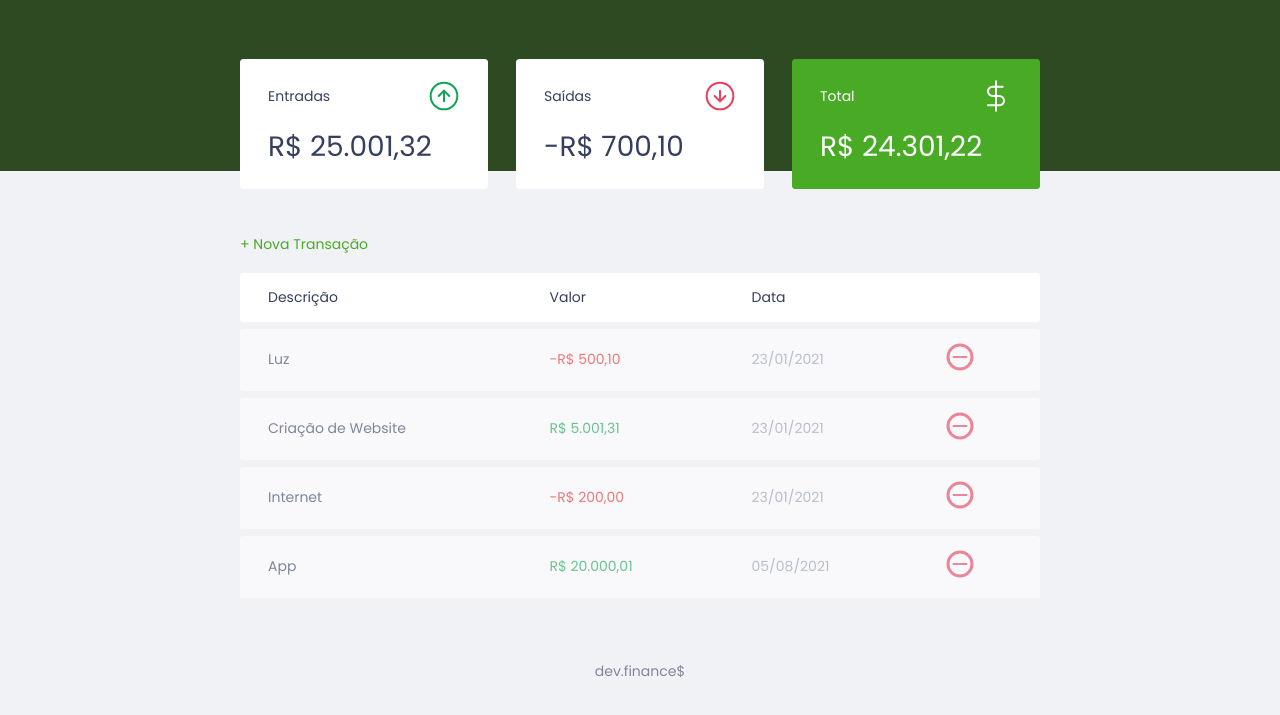
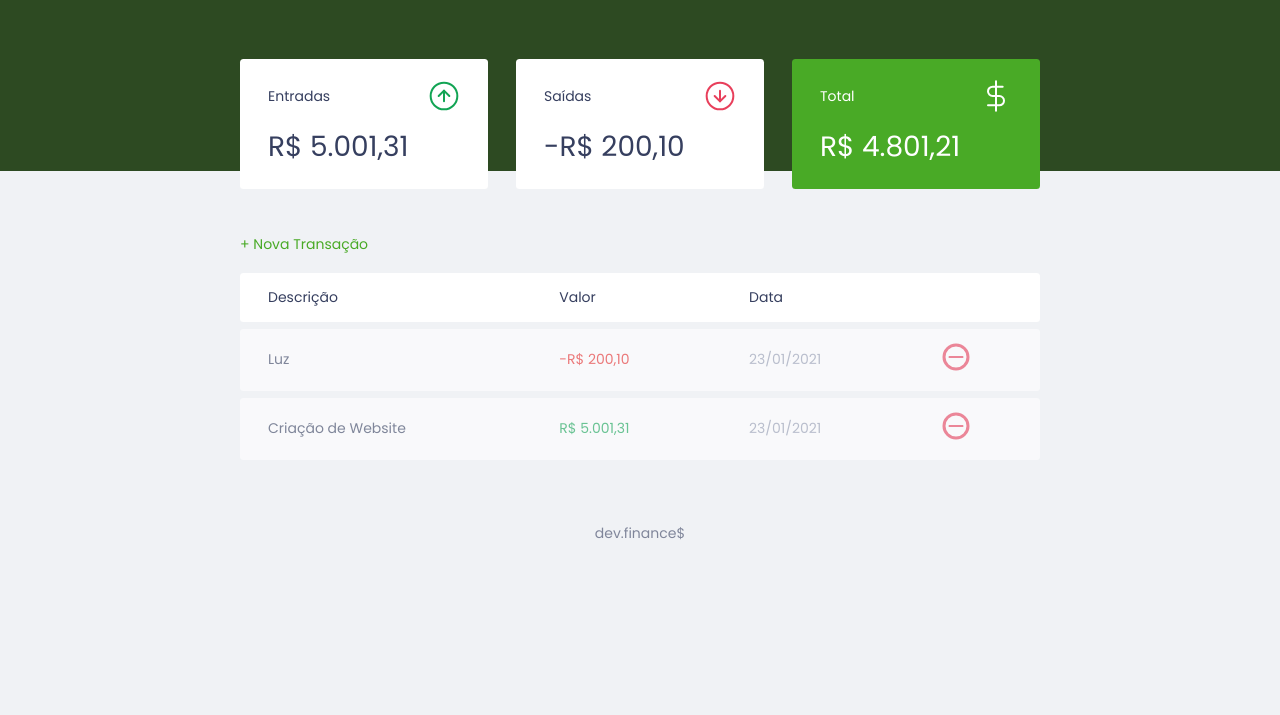
Before and after one commit to faeelcardoso/dev-finances-rocketseat, a plain HTML site: page index.html in a window 1280 px wide. Shown: the part 55-770 px from the top of the page. Drawn offline with Linux system fonts and the light colour scheme.

Commit message:
A lot of updates, but far away to finish yet

```diff
--- a/index.html
+++ b/index.html
@@ -30,7 +30,7 @@
           <span>Entradas</span>
           <img src="./assets/income.svg" alt="Imagem de entradas">
         </h3>
-        <p id="incomeDisplay"></p>
+        <p id="incomeDisplay">R$ 0,00</p>
       </div>
 
       <div class="card">
@@ -38,7 +38,7 @@
           <span>Saídas</span>
           <img src="./assets/expense.svg" alt="Imagem de saídas">
         </h3>
-        <p id="outgoingDisplay"></p>
+        <p id="outgoingDisplay">R$ 0,00</p>
       </div>
 
       <div class="card total">
@@ -46,7 +46,7 @@
           <span>Total</span>
           <img src="./assets/total.svg" alt="Imagem do total">
         </h3>
-        <p id="totalDisplay"></p>
+        <p id="totalDisplay">R$ 0,00</p>
       </div>
     </section>
 
@@ -78,7 +78,7 @@
     <div class="modal">
       <div id="form">
         <h2>Nova Transação</h2>
-        <form action="">
+        <form action="" onsubmit="Form.submit(event)">
           <div class="input-group">
             <input aria-label="Descrição" type="text" name="description" id="description" placeholder="Descrição">
           </div>
@@ -105,7 +105,6 @@
   </div>
 
   <script src="./scripts/script.js"></script>
-  <script src="./scripts/interface.js"></script>
 </body>
 
 </html>
--- a/scripts/interface.js
+++ /dev/null
@@ -1,43 +0,0 @@
-const STATUS_MODAL = "active";
-
-start();
-
-function start() {
-  creatingDOM(finances.transactions);
-}
-
-function modal() {
-   // NEW THING!!! instead of using open/close, toggle do the same thing but in a easier way
-  document.querySelector(".modal-overlay").classList.toggle(STATUS_MODAL);
-}
-
-function creatingDOM(transactions) {
-  const tbody = document.querySelector("#data-table tbody");
-
-  transactions.forEach(transaction => {
-    const tr = document.createElement("tr");
-    tr.innerHTML = innerHTMLTransaction(transaction);
-    tbody.appendChild(tr);
-  });
-
-  // Balance
-  document.querySelector("#incomeDisplay").innerHTML = finances.utils.formatCurrency(finances.transaction.income());
-  document.querySelector("#outgoingDisplay").innerHTML = finances.utils.formatCurrency(finances.transaction.outgoing());
-  document.querySelector("#totalDisplay").innerHTML = finances.utils.formatCurrency(finances.transaction.total());
-}
-
-function innerHTMLTransaction(transaction) {
-    const CSSclass = transaction.amount > 0 ? "income" : "outgoing";
-    const amount = finances.utils.formatCurrency(transaction.amount);
-
-    const html = `
-      <td class="description">${transaction.description}</td>
-      <td class="${CSSclass}">${amount}</td>
-      <td class="date">${transaction.date}</td>
-      <td>
-        <img src="./assets/minus.svg" alt="Remover transação">
-      </td>
-    `;
-
-    return html;
-}
--- a/scripts/script.js
+++ b/scripts/script.js
@@ -1,9 +1,16 @@
-let finances = {
-  transactions: [
+const STATUS_MODAL = "active";
+
+function modal() {
+  // NEW THING!!! instead of using open/close, toggle do the same thing but in a easier way
+ document.querySelector(".modal-overlay").classList.toggle(STATUS_MODAL);
+}
+
+const Transaction = {
+  allTransactions: [
     {
       id: 1,
       description: "Luz",
-      amount: -50010,
+      amount: -20010,
       date: "23/01/2021",
     },
     {
@@ -12,49 +19,84 @@ let finances = {
       amount: 500131,
       date: "23/01/2021",
     },
-    {
-      id: 3,
-      description: "Internet",
-      amount: -20000,
-      date: "23/01/2021",
-    },
-    {
-      id: 4,
-      description: "App",
-      amount: 2000001,
-      date: "05/08/2021",
-    },
   ],
 
-  transaction: {
-    income: () => {
+  add(transaction){
+      this.allTransactions.push(transaction);
+
+      App.reload(); // dá um reload pra não duplicar dados
+  },
+
+  remove(index) {
+      this.allTransactions.splice(index, 1);
+
+      App.reload(); // dá um reload pra não duplicar dados
+  },
+
+  incomes() {
       let income = 0;
-
-      finances.transactions.forEach(transaction => {
-        if(transaction.amount > 0) {
+      this.allTransactions.forEach(transaction => {
+          if(transaction.amount > 0 ) {
               income += transaction.amount;
           }
-      });
-
+      })
       return income;
   },
-    outgoing: () => {
+
+  outgoing() {
       let outgoing = 0;
-
-      finances.transactions.forEach(transaction => {
-        if(transaction.amount < 0) {
+      this.allTransactions.forEach(transaction => {
+          if( transaction.amount < 0 ) {
             outgoing += transaction.amount;
           }
-      });
-
+      })
       return outgoing;
   },
-    total: function() {
-      return this.income() + this.outgoing();
-    },
+
+  total() {
+      return this.incomes() + this.outgoing();
+  }
+}
+
+const DOM = {
+  tbody: document.querySelector("#data-table tbody"),
+
+  addTransaction(transaction) {
+      const tr = document.createElement("tr");
+      tr.innerHTML = DOM.innerHTMLTransaction(transaction);
+
+      DOM.tbody.appendChild(tr);
   },
 
-   utils : {
+  innerHTMLTransaction(transaction) {
+      const CSSclass = transaction.amount > 0 ? "income" : "outgoing";
+
+      const amount = Utils.formatCurrency(transaction.amount);
+
+      const html = `
+      <td class="description">${transaction.description}</td>
+      <td class="${CSSclass}">${amount}</td>
+      <td class="date">${transaction.date}</td>
+      <td>
+          <img src="./assets/minus.svg" alt="Remover transação">
+      </td>
+      `
+
+      return html;
+  },
+
+  updateBalance() {
+      document.getElementById("incomeDisplay").innerHTML = Utils.formatCurrency(Transaction.incomes());
+      document.getElementById("outgoingDisplay").innerHTML = Utils.formatCurrency(Transaction.outgoing());
+      document.getElementById("totalDisplay").innerHTML = Utils.formatCurrency(Transaction.total());
+  },
+
+  clearTransactions() {
+      DOM.tbody.innerHTML = "";
+  }
+}
+
+const Utils = {
   formatCurrency: (value) => {
     // Income ou outgoing?
     const signal = Number(value) < 0 ? "-" : "";
@@ -75,5 +117,56 @@ let finances = {
 
     return signal + value; // tá pronto o sorvetinho
  },
+}
+
+const Form = {
+  description: document.querySelector("input#description"),
+  amount: document.querySelector("input#amount"),
+  date: document.querySelector("input#date"),
+
+  getValues() {
+      return {
+          description: Form.description.value,
+          amount: Form.amount.value,
+          date: Form.date.value,
+      }
+  },
+
+  validateFields() {
+      const { description, amount, date } = Form.getValues()
+
+      if( description.trim() === "" || amount.trim() === "" || date.trim() === "" ) { // se ter algum vazio
+          throw new Error("Por favor, preencha todos os campos"); // instancio um objeto da classe Error
+      }
+  },
+
+  clearFields() {
+      Form.description.value = "";
+      Form.amount.value = "";
+      Form.date.value = "";
+  },
+
+  submit(e) {
+      e.preventDefault(); // agr ele não recarrega nem enche a URL de dados
+
+      try {
+          Form.validateFields();
+      } catch (error) { // pego o erro do If lá de cima
+          alert(error.message);
+      }
+  }
+}
+
+const App = {
+  init() {
+      Transaction.allTransactions.forEach(DOM.addTransaction);
+
+      DOM.updateBalance();
+  },
+  reload() {
+      DOM.clearTransactions();
+      App.init();
   },
 }
+
+App.init();
```
Lines whose indentation alone changed are shown as unchanged.
